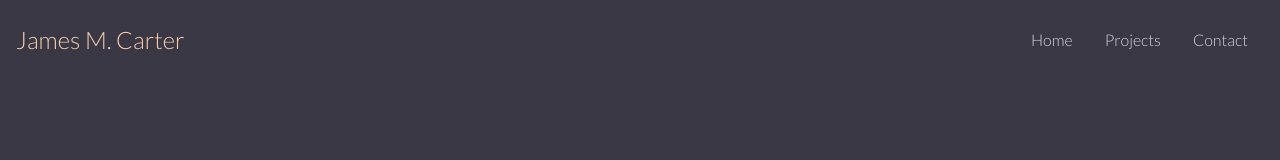
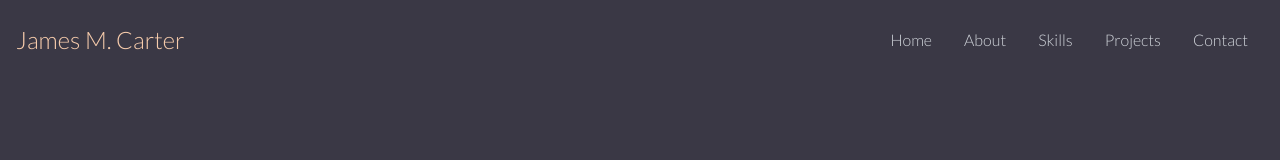
Before and after one commit to carterjamesmike/react-portfolio, a React (Vite) app: page / in a window 1280 px wide. Shown: the top 160 px of the page. Built offline with nearby package versions, Linux system fonts and the light colour scheme.

Commit message:
Map function for navbar

```diff
--- a/package.json
+++ b/package.json
@@ -11,7 +11,8 @@
   "dependencies": {
     "react": "^18.2.0",
     "react-dom": "^18.2.0",
-    "react-icons": "^4.7.1"
+    "react-icons": "^4.7.1",
+    "react-scroll": "^1.8.9"
   },
   "devDependencies": {
     "@types/react": "^18.0.27",
--- a/src/components/About.jsx
+++ b/src/components/About.jsx
@@ -2,7 +2,7 @@ import React from 'react'
 
 const About = () => {
     return (
-        <div name='abou' className='w-full h-screen primary-bg text-gray-300 '>
+        <div name='About' className='w-full h-screen primary-bg text-gray-300 '>
             <div className='flex flex-col justify-center items-center w-full h-full'>
                 <div className='max-w-[1000px] w-full px-4 grid grid-cols-2 gap-8'>
                     <div className='sm:text-right pb-8 pl-4'>
--- a/src/components/Contact.jsx
+++ b/src/components/Contact.jsx
@@ -2,7 +2,7 @@ import React from 'react'
 
 const Contact = () => {
   return (
-    <div name='contact' className='w-full h-screen primary-bg flex justify-center items-center p-4'>
+    <div name='Contact' className='w-full h-screen primary-bg flex justify-center items-center p-4'>
         <form method='POST' action="fromgetform.io" className='flex flex-col max-w-[600px] w-full'>
             <div className='pb-8'>
                 <p className='text-4xl font-bold inline border-b-4 accent-color text-gray-300'>Contact</p>
--- a/src/components/Home.jsx
+++ b/src/components/Home.jsx
@@ -3,7 +3,7 @@ import {HiArrowNarrowRight} from 'react-icons/hi';
 
 const Home = () => {
     return (
-        <div name='home' className='w-full h-screen primary-bg'>
+        <div name='Home' className='w-full h-screen primary-bg'>
 
             {/* Container */}
             <div className="max-2-[1000px] mx-auto pr-8 pl-[100px] flex flex-col justify-center h-full ">
--- a/src/components/Projects.jsx
+++ b/src/components/Projects.jsx
@@ -7,7 +7,7 @@ const Projects = () => {
     const project = projectData;
 
   return (
-    <div name='work' className='primary-bg w-full md:h-screen text-gray-300'>
+    <div name='Projects' className='primary-bg w-full md:h-screen text-gray-300'>
         <div className='max-w-[1000px] mx-auto p-4 flex flex-col justify-center w-full h-full'>
             <div className='pb-8'>
                 <p className='text-4xl font-bold inline border-b-4 text-gray-300 accent-color'>Projects</p>
--- a/src/components/Skills.jsx
+++ b/src/components/Skills.jsx
@@ -7,7 +7,7 @@ const Skills = () => {
     const tech = techData;
 
     return (
-        <div name='skills' className='w-full h-screen primary-bg text-gray-300 py-4'>
+        <div name='Skills' className='w-full h-screen primary-bg text-gray-300 py-4'>
             {/* Container */}
             <div className='max-w-[1000px] mx-auto p-4 flex flex-col justify-center w-full h-full'>
                 <div>
--- a/src/components/navbar.jsx
+++ b/src/components/navbar.jsx
@@ -2,20 +2,35 @@ import React, { useState } from "react";
 import {FaBars, FaTimes, FaGithub, FaLinkedin} from "react-icons/fa";
 import {HiOutlineMail} from "react-icons/hi";
 import {BsFillPersonFill} from 'react-icons/bs'
+import {Link} from 'react-scroll'
 
 const Navbar = () => {
     const [nav, setNav] = useState(false);
     const handleClick = () => setNav(!nav
         )
+
+        const data = [
+            {id: 1, name: "Home"},
+            {id: 2, name: "About"},
+            {id: 3, name: "Skills"},
+            {id: 4, name: "Projects"},
+            {id: 5, name: "Contact"},
+        ];
+
     return (
+
         <div className="fixed w-full h-[80px] flex justify-between items-center px-4 primary-bg text-gray-300">
 
             <h1 className="text-2xl accent-text">James M. Carter</h1>
 
             <ul className="hidden md:flex">
-                <li>Home</li>
-                <li>Projects</li>
-                <li>Contact</li>
+                {data.map(link => (
+                    <div key={link.id}>
+                        <li>
+                            <Link to={link.name} smooth={true} duration={500}>{link.name}</Link>
+                        </li>
+                    </div>
+                ))}
             </ul>
 
 
```
Also changed, not shown: 1 other file (tests, documents, lock files or other folders).
